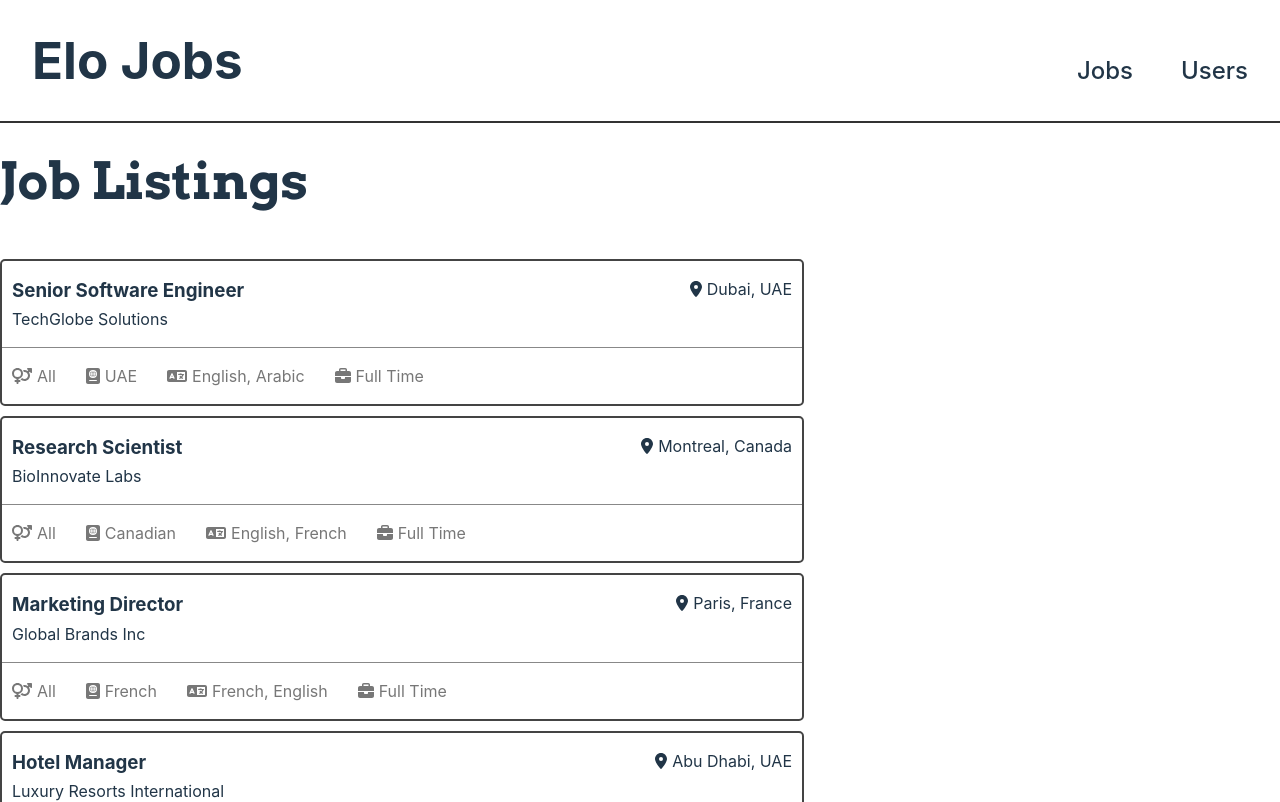
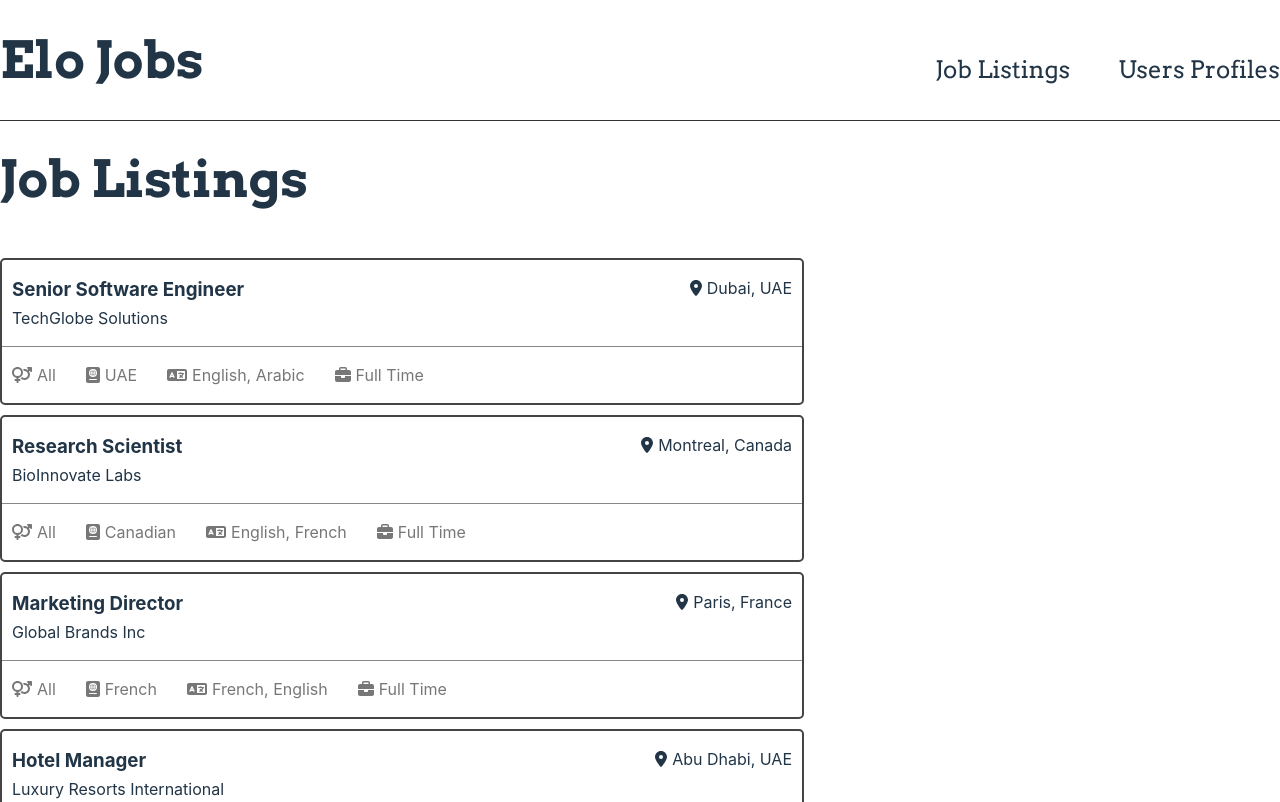
Before and after one commit to nursh/Elo-Jobs, a React (Vite) app: page / in a window 1280 px wide. Shown: the top 802 px of the page. Built offline with nearby package versions, Linux system fonts and the light colour scheme.

Commit message:
Add navigation with headings

```diff
--- a/src/App.tsx
+++ b/src/App.tsx
@@ -4,6 +4,7 @@ import JobListings from './pages/JobListings'
 import JobProfile from './pages/JobProfile'
 import { UserProfile } from './pages/UserProfile'
 import MainLayout from './pages/MainLayout'
+import UserProfiles from './pages/UserProfiles'
 
 
 function App() {
@@ -12,7 +13,8 @@ function App() {
     <BrowserRouter>
       <Routes>
         <Route element={<MainLayout />}>
-          <Route path="/" element={<JobListings />} />
+          <Route index element={<JobListings />} />
+          <Route path="users" element={<UserProfiles />} />
           <Route path="job/:jobId" element={<JobProfile />} />
           <Route path="user/:userId" element={<UserProfile />} />
         </Route>
--- a/src/assets/styles/MainLayout.css
+++ b/src/assets/styles/MainLayout.css
@@ -1,16 +1,19 @@
-.header {
+.nav {
   display: flex;
   justify-content: space-between;
   align-items: baseline;
-  padding: 2rem;
-  border-bottom: 2px solid #333;
+  padding: 2rem 0;
+  border-bottom: 1px solid #333;
+
+  font-family: "Arvo", serif;
+  font-weight: 700;
 }
 
-.header-links {
+.nav-links {
   display: flex;
   gap: 3rem;
 }
 
-.header-link {
+.nav-link {
   font-size: 1.5rem;
 }
--- a/src/assets/styles/index.css
+++ b/src/assets/styles/index.css
@@ -5,6 +5,7 @@
 
   color-scheme: light dark;
   color: rgba(255, 255, 255, 0.87);
+  --text-dark-color: #213547;
   background-color: #242424;
 
   font-synthesis: none;
@@ -15,11 +16,12 @@
 
 a {
   font-weight: 500;
-  color: inherit;
+  color: var(--text-dark-color);
   text-decoration: inherit;
 }
-a:hover {
-  color: inherit;
+a:hover,
+a:active {
+  color: var(--text-dark-color);
   text-decoration: underline;
 }
 
@@ -57,8 +59,9 @@ button:focus-visible {
     color: #213547;
     background-color: #ffffff;
   }
-  a:hover {
-    color: #747bff;
+  a:hover
+  a:active {
+    color: var(--text-dark-color);
   }
   button {
     background-color: #f9f9f9;
--- a/src/pages/MainLayout.tsx
+++ b/src/pages/MainLayout.tsx
@@ -4,12 +4,12 @@ import '../assets/styles/MainLayout.css';
 export default function MainLayout() {
   return (
     <div>
-      <div className="header">
+      <div className="nav">
         <h1>Elo Jobs</h1>
-        <div className="header-links">
-          <NavLink to="/jobs" className="header-link">Jobs</NavLink>
-          <NavLink to="/users" className="header-link">Users</NavLink>
-        </div>
+        <nav className="nav-links">
+          <NavLink to="/" className="nav-link">Job Listings</NavLink>
+          <NavLink to="/users" className="nav-link">Users Profiles</NavLink>
+        </nav>
       </div>
       <Outlet />
     </div>
--- /dev/null
+++ b/src/pages/UserProfiles.tsx
@@ -0,0 +1,7 @@
+export default function UserProfiles() {
+  return (
+    <>
+      User Profiles
+    </>
+  )
+}
```
